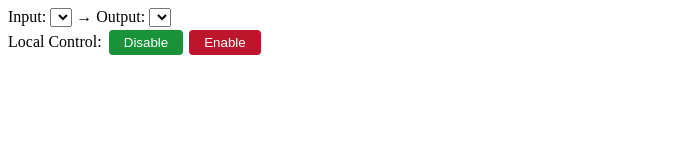
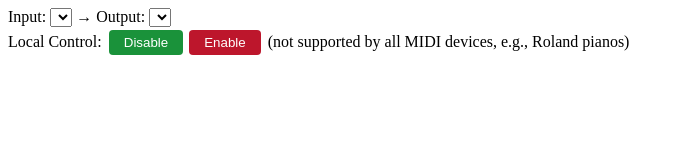
Before and after one commit to soppera/web-midi-mirror, a plain HTML site: page index.html in a window 1280 px wide. Shown: the whole page, without its empty margins (0-684 px from the left). Drawn offline with Linux system fonts and the light colour scheme.

Commit message:
Add warning that Local Control may not be available.

```diff
--- a/index.html
+++ b/index.html
@@ -27,6 +27,7 @@ with web-midi-mirror. If not, see <https://www.gnu.org/licenses/>.
     Input: <select id="input-sel"></select> →
     Output: <select id="output-sel"></select><br>
     Local Control: <button id="disable-local-control" class="on">Disable</button><button id="enable-local-control" class="off">Enable</button>
+    (not supported by all MIDI devices, e.g., Roland pianos)
     <script src="main.js"></script>
   </body>
 </html>
```
